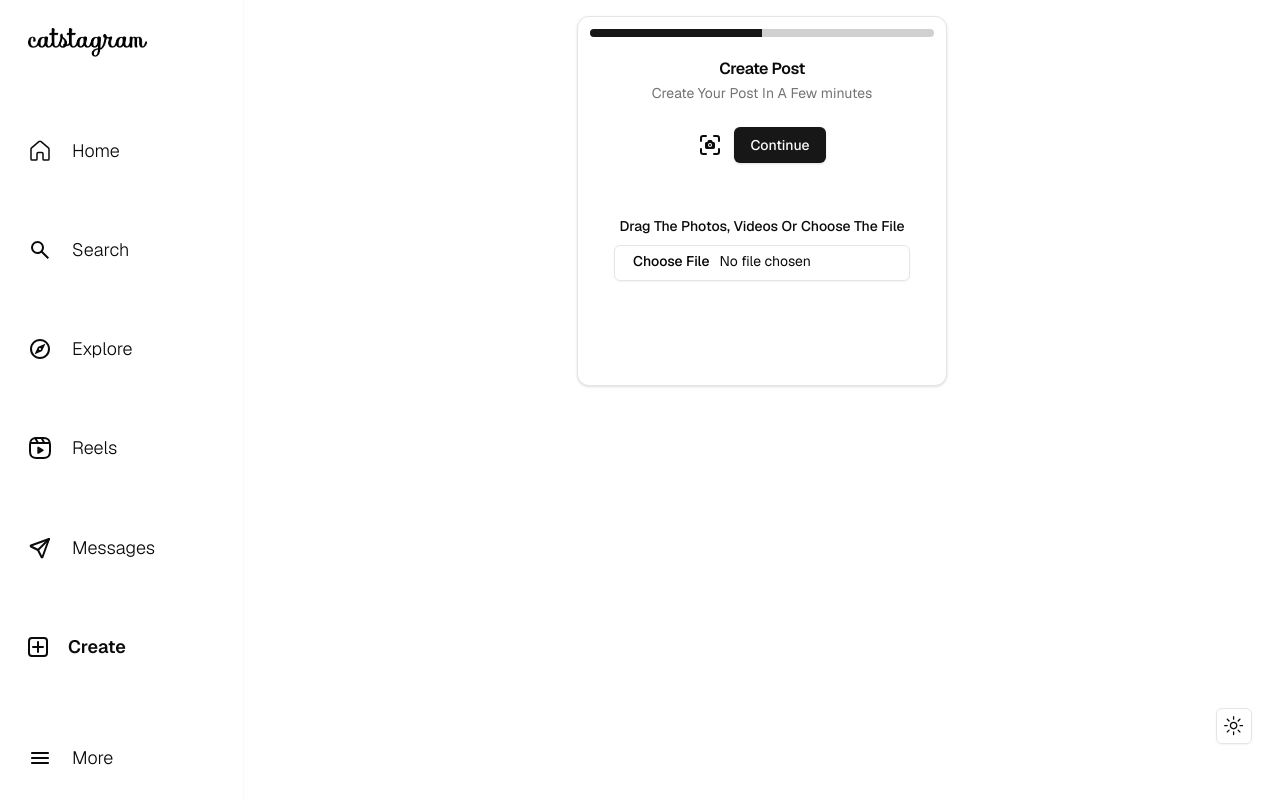
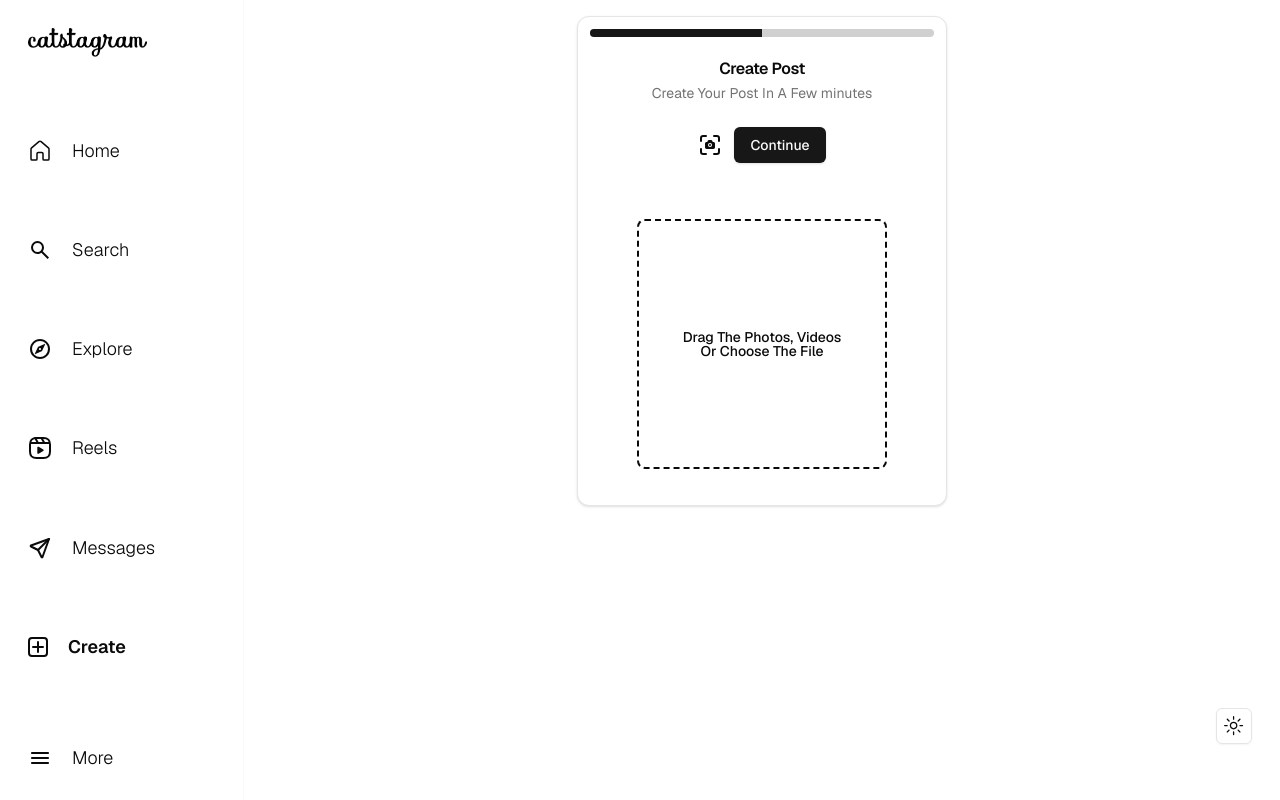
Before and after one commit to Armive/Catstagram, a Next.js app: page /create in a window 1280 px wide. Both pictures are taken after a click on the button "Start". Built offline with nearby package versions, Linux system fonts and the light colour scheme; what @midudev/tailwind-animations would draw is missing.

Commit message:
Add drag and drop file

```diff
--- a/app/(protected)/create/page.tsx
+++ b/app/(protected)/create/page.tsx
@@ -1,6 +1,5 @@
 "use client";
-
-import { FormEvent, useEffect, useState } from "react";
+import { DragEvent, FormEvent,  useState } from "react";
 import { Progress } from "@/components/ui/progress";
 
 import { Button } from "@/components/ui/button";
@@ -18,52 +17,69 @@ import { Label } from "@/components/ui/label";
 import { CameraIcon, CheckIcon } from "@/components/icons";
 import Link from "next/link";
 import { Textarea } from "@/components/ui/textarea";
+import Image from "next/image";
 
 
 export default function Create() {
-  const [file, setFile] = useState<Blob|string>('')
+  const [file, setFile] = useState<File | string>('')
   const [loading, setLoading] = useState<boolean>(false)
   const [view, setView] = useState(0);
   const submitFirstPage = (e: FormEvent<HTMLFormElement>) => {
     e.preventDefault()
-    const form = e.target as HTMLFormElement
-    const inputFileElement = form.querySelector('.input-file') as HTMLInputElement
-
-    const file = inputFileElement?.files?.[0] as Blob
-    setFile(file)
+    setView((view)=>view+1)
+  }
 
 
 
-  }
   const submitSecondPage = async (e: FormEvent<HTMLFormElement>) => {
     e.preventDefault()
     const form = e.target as HTMLFormElement
     const formDataForm = new FormData(form)
-
     const place = formDataForm.get('place') || ''
     const title = formDataForm.get('title') || ''
     const description = formDataForm.get('description') || ''
     const formdata = new FormData()
-
-    const requestOptions = { method: 'POST', body: formdata };
-    formdata.append('file', file)
+    formdata.append('file', file as Blob)
     formdata.append('place', place)
     formdata.append('title', title)
     formdata.append('description', description)
     setLoading(true)
+    const requestOptions = { method: 'POST', body: formdata};
+    console.log(file)
+    requestOptions.body.forEach((data)=>console.log(data))
     const response = await fetch(`${document.location.origin}/api/create`, requestOptions)
     const data = await response.json()
     if (response.status === 200) {
       setView((view) => view + 1);
       setLoading(false)
     }
+  }
 
 
+  const onDragOver = (e: DragEvent<HTMLLabelElement>) => {
+    e.preventDefault()
+    setLoading(true)
   }
 
+  const onDragLeave = (e: DragEvent<HTMLLabelElement>) => {
+    e.preventDefault()
+    setLoading(false)
+  }
+  const onDragEnd = (e: DragEvent<HTMLLabelElement>) => {
+    e.preventDefault()
+    setLoading(false)
+  }
+
+  const onDrop = (e: DragEvent<HTMLLabelElement>) => {
+    e.preventDefault()
+    setLoading(false)
+    if (e.dataTransfer?.files?.length) {
+      setFile(e.dataTransfer?.files?.[0])
+    }
+  }
   return (
     <main className="flex justify-center ">
-      <Card className={`w-[370px] min-h-[370px] p-3 ${loading ?'animate-pulse':''}`}>
+      <Card className={`w-[370px] min-h-[370px] p-3 ${loading ? 'animate-pulse' : ''}`}>
         <Progress value={25 * (view + 1)} />
         {view === 0 && (
           <form onSubmit={() => setView(view + 1)}>
@@ -97,7 +113,6 @@ export default function Create() {
         )}
         {view === 1 && (
           <form onSubmit={(e) => {
-            setView(view + 1)
             submitFirstPage(e)
           }}>
             <CardHeader className="flex justify-center items-center flex-col">
@@ -108,20 +123,35 @@ export default function Create() {
             </CardHeader>
             <CardContent className="flex gap-3 items-center justify-center">
               <CameraIcon />
-              <Button type="submit" disabled={loading} >Continue</Button>
+              <Button type="submit" disabled={loading && Boolean(file)}>Continue</Button>
             </CardContent>
-            <CardFooter className="flex flex-col gap-8 mt-8">
+            <CardFooter className="flex flex-col gap-8 mt-8 items-center justify-center">
 
-              <div className="grid w-full max-w-sm items-center gap-3 cursor-pointer ">
-                <Label htmlFor="picture" className="text-center">
-                  Drag The Photos, Videos Or Choose The File
+              <div className="flex w-full max-w-sm justify-center items-center gap-3 cursor-pointer ">
+                <Label htmlFor="picture" className="text-center cursor-pointer" onDragOver={onDragOver} onDragLeave={onDragLeave} onDragEnd={onDragEnd} onDrop={onDrop}>
+                  {file ? (
+                  <Image
+                    width={250}
+                    height={250}
+                    src={URL.createObjectURL(file as Blob)}
+                    alt="Preview Image"
+                    className="object-cover rounded-lg h-250 w-250"
+                  />
+                  ): (
+                  <div  className="rounded-lg h-[250px] w-[250px] border-2 border-foreground border-dashed flex items-center justify-center">
+                    <p className="max-w-[170px] text-md">Drag The Photos, Videos Or Choose The File</p>
+                  </div>)
+
+
+                  }
+
                 </Label>
                 <Input
                   disabled={loading}
-                  required
+                  onChange={(e) => setFile(e?.target?.files?.[0] || '')}
                   id="picture"
                   type="file"
-                  className="cursor-pointer input-file"
+                  className="cursor-pointer input-file hidden"
                   accept=".mp4, .mov, .wnv, .avi, .avchd, .flv, .f4v, .swf, .mkv, .webm, .jpg, .png, .tiff, .psd, .bmp, .webp"
                 />
               </div>
@@ -159,7 +189,7 @@ export default function Create() {
                   <Label htmlFor="place"  >
                     Place
                   </Label>
-                  <Input id='place' required type="text" placeholder="Catsland" name='place' minLength={2} disabled={loading} maxLength={25}/>
+                  <Input id='place' required type="text" placeholder="Catsland" name='place' minLength={2} disabled={loading} maxLength={25} />
                 </div>
 
               </CardFooter>
```
Also changed, not shown: package.json (+18 -18 lines).
